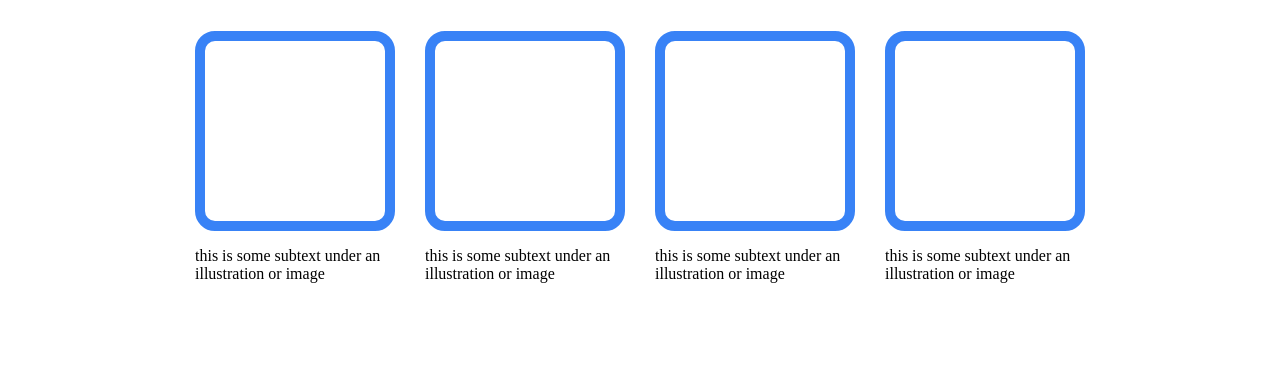
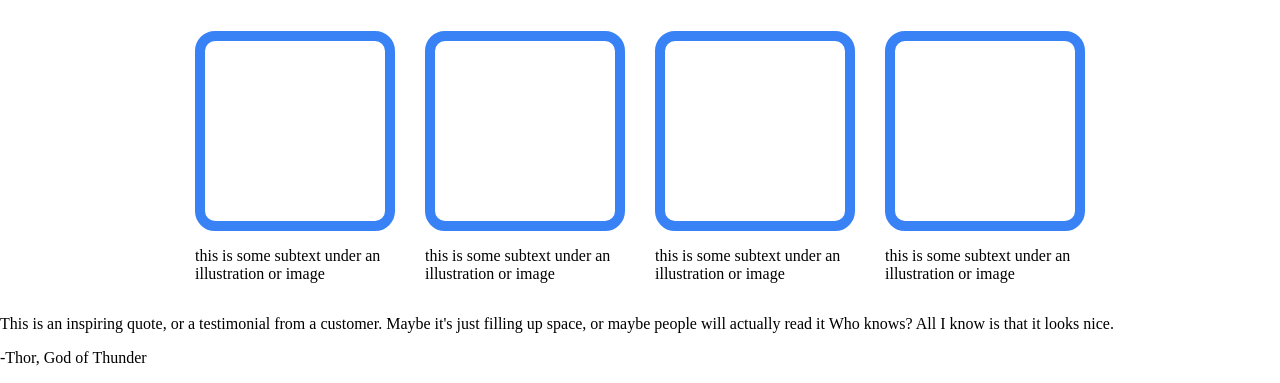
Before and after one commit to TeeJayCodes/odin-landing-page, a plain HTML site: page index.html in a window 1280 px wide. Shown: the part 449-832 px from the top of the page. Before the commit the page ends 800 px from the top, so only its background shows below. Drawn offline with Linux system fonts and the light colour scheme.

Commit message:
Add quote section

```diff
--- a/index.html
+++ b/index.html
@@ -48,5 +48,11 @@
                 </div>
             </div>
         </div>
+        <div class="quoteSection">
+            <div class="quote">
+                <p>This is an inspiring quote, or a testimonial from a customer. Maybe it's just filling up space, or maybe people will actually read it Who knows? All I know is that it looks nice.</p>
+                <p>-Thor, God of Thunder</p>
+            </div>
+        </div>
     </body>
 </html>
```
